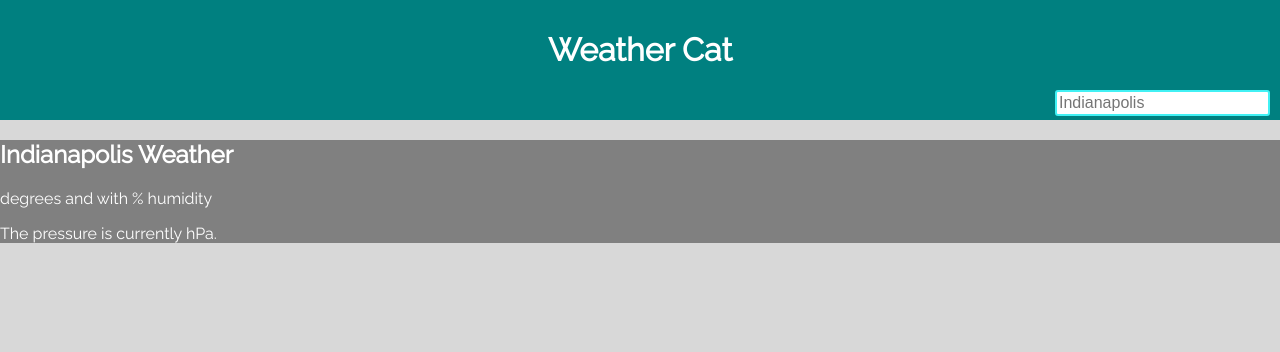
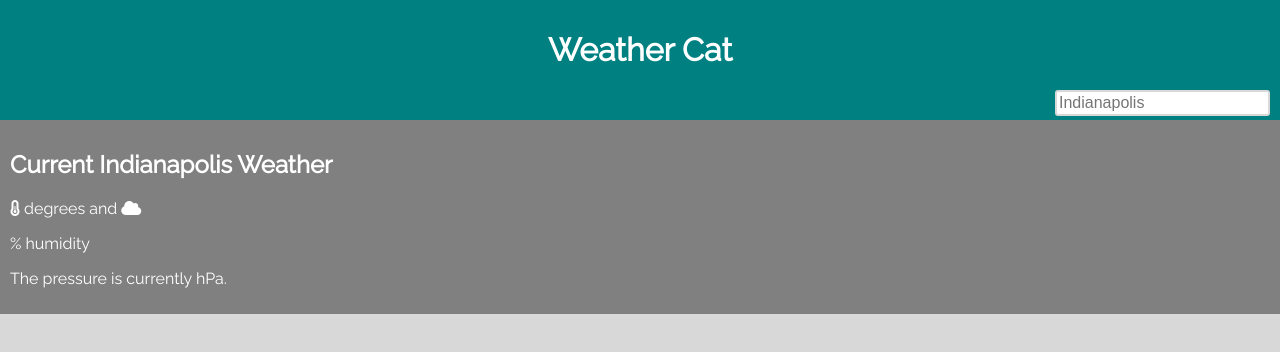
Before and after one commit to ccharris/weather-app, a React (Create React App) app: page / in a window 1280 px wide. Shown: the top 352 px of the page. Built offline with nearby package versions, Linux system fonts and the light colour scheme; no server answers.

Commit message:
additional styling and icons

```diff
--- a/public/index.html
+++ b/public/index.html
@@ -9,6 +9,7 @@
       homescreen on Android. See https://developers.google.com/web/fundamentals/engage-and-retain/web-app-manifest/
     -->
     <link href="https://fonts.googleapis.com/css?family=Raleway" rel="stylesheet">
+    <script src="https://use.fontawesome.com/72a5c1f50e.js"></script>
     <link rel="manifest" href="%PUBLIC_URL%/manifest.json">
     <link rel="shortcut icon" href="%PUBLIC_URL%/favicon.ico">
     <!--
--- a/src/components/currentWeather.js
+++ b/src/components/currentWeather.js
@@ -6,18 +6,59 @@ import styled from 'styled-components';
 
 const CurrentWeatherWrapper = styled.div`
   background-color: gray;
+  padding: 10px;
 `;
 
 class currentWeather extends Component {
   componentWillMount(){
     this.props.dispatch(grabWeather(this.props.city));
+    this.determineTempIcon = this.determineTempIcon.bind(this);
+    this.determineWeatherIcon = this.determineWeatherIcon.bind(this);
+  }
+
+  determineTempIcon(){
+    let temp = this.props.temp;
+    switch (temp) {
+      case temp > 90:
+      return 'fa fa-thermometer-full';
+      case temp > 70:
+      return 'fa fa-thermometer-three-quarters';
+      case temp > 50:
+      return 'fa fa-thermometer-half'
+      case temp > 30:
+      return 'fa fa-thermometer-quarter'
+      case temp < 30:
+      return 'fa fa-thermometer-empty'
+      default:
+      return 'fa fa-thermometer-half'
+    }
+  }
+
+  determineWeatherIcon(){
+    switch (this.props.description){
+      case 'clear sky':
+      return "fa fa-sun-o";
+      case 'few clouds':
+      return "fa fa-sun-o";
+      case 'shower rain':
+      return "fa fa-tint"
+      case 'rain':
+      return "fa fa-tint"
+      case 'thunderstorm':
+      return "fa fa-bolt"
+      case 'snow':
+      return "fa fa-snowflake-o";
+      default:
+      return 'fa fa-cloud';
+    }
   }
 
   render () {
     return (
       <CurrentWeatherWrapper>
-                <h2>{this.props.city} Weather</h2>
-                <p>{this.props.temp} degrees and {this.props.description} with {this.props.humidity}% humidity</p>
+        <h2>Current {this.props.city} Weather</h2>
+        <p><i className={this.determineTempIcon()} aria-hidden="true"></i> {this.props.temp} degrees and <i className={this.determineWeatherIcon()} aria-hidden="true"></i> {this.props.description} </p>
+        <p>{this.props.humidity}% humidity</p>
         <p> The pressure is currently {this.props.pressure} hPa.</p>
       </CurrentWeatherWrapper>
     )
--- a/src/components/header.js
+++ b/src/components/header.js
@@ -13,9 +13,9 @@ const LocationSetter = styled.input.attrs({
   type: 'text',
 })`
   float:right;
-  color: #42f1f4;
+  color: darkgray;
   font-size: 1em;
-  border: 2px solid #42f1f4;
+  border: 2px solid #d8d8d8;
 	border-radius: 3px;
   padding: 2px;
 `;
```
Lines whose indentation alone changed are shown as unchanged.
